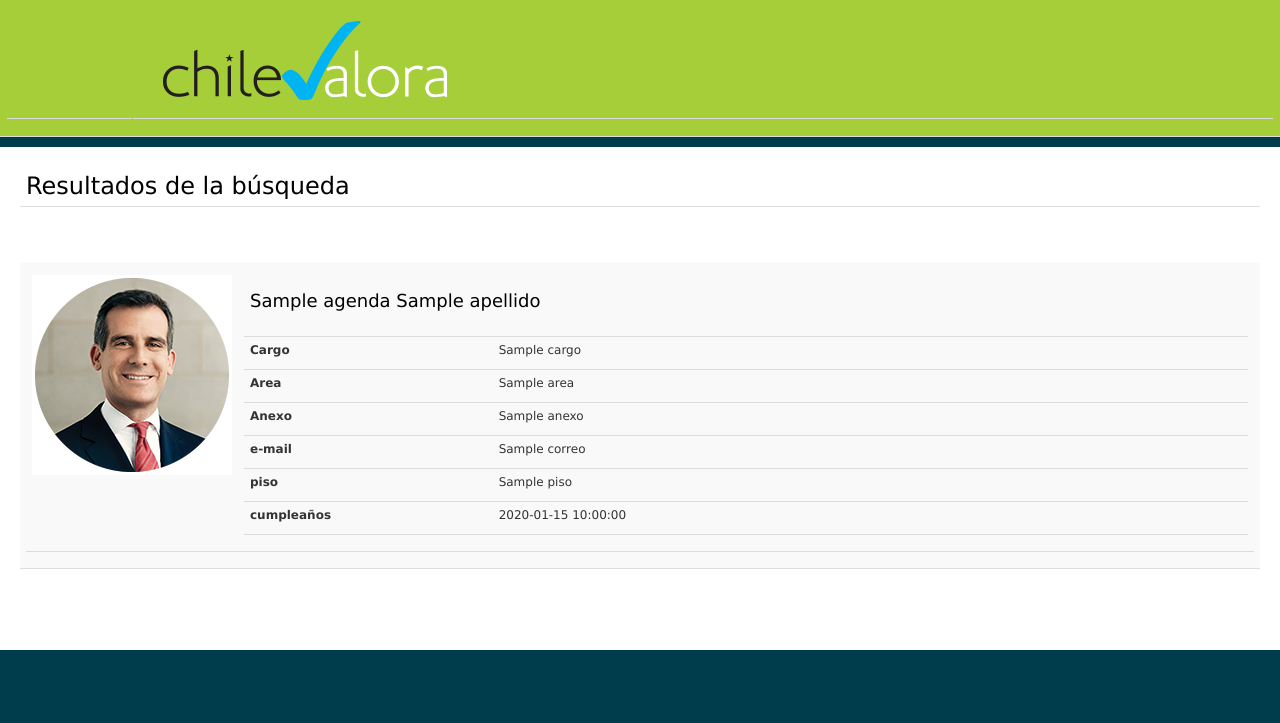
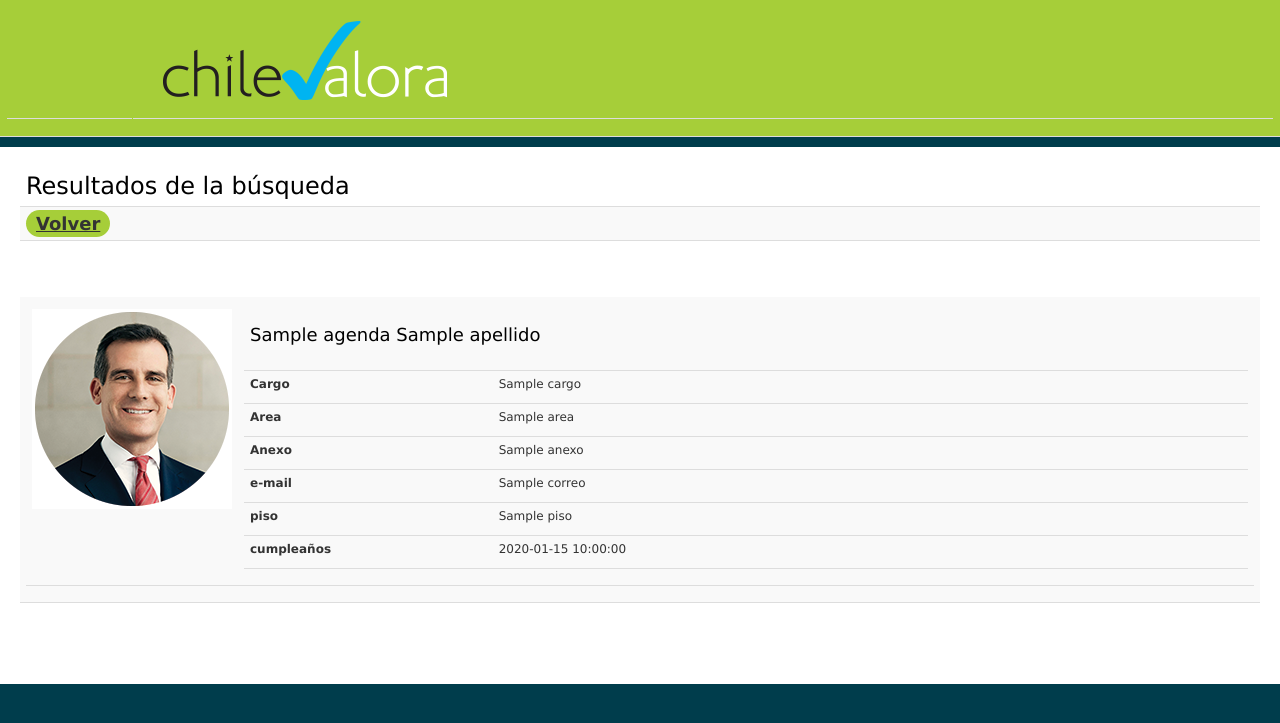
Before and after one commit to EstebanMondaca/IntraPersonal, a CakePHP app: the page made by app/View/Agendas/view.ctp in a window 1280 px wide. Shown: the top 723 px of the page. Run offline with PHP 8.4 and a stand-in for CakePHP, Linux system fonts and the light colour scheme; the template is opened without the code that fills it: most values are stand-ins (such as "Sample title", 1, 10 or a date in 2020); data that the repository does not hold is empty; some libraries are stand-ins or nearby versions.

Commit message:
Nuevo Boton
Agrego nuevo botones y un cambio de estilo del boton

```diff
--- a/app/View/Agendas/view.ctp
+++ b/app/View/Agendas/view.ctp
@@ -7,9 +7,15 @@
    <tr>
      <td colspan="2" class="tipografia3">Resultados de la búsqueda</td>
    </tr>
+   <td>
+    <?php
+    echo $this->Html->link('Volver',array('controller' => 'pages', 'action' => 'index'),array('class' => 'boton'));
+    ?>
+    </td>
  </table>
  <p>
     <br />
+
     <br />
  </p>
 
--- a/app/View/Agendas/viewarea.ctp
+++ b/app/View/Agendas/viewarea.ctp
@@ -7,6 +7,11 @@
    <tr>
      <td colspan="2" class="tipografia3">Resultados de la búsqueda</td>
    </tr>
+     <td>
+    <?php
+    echo $this->Html->link('Volver',array('controller' => 'pages', 'action' => 'index'))
+    ?>
+    </td>
  </table>
  <p>
     <br />
--- a/app/webroot/css/busqueda.css
+++ b/app/webroot/css/busqueda.css
@@ -1,13 +1,24 @@
 @charset "utf-8";
 /* CSS Document */
-.tipografia {font-family:Verdana, Geneva, sans-serif; font-size:12px; color:#333}
+.tipografia {
+		font-family:Verdana, Geneva, sans-serif;
+		font-size:12px;
+		color:#333
+}
 .tipografia2 {font-family:Verdana, Geneva, sans-serif; font-size:14px; padding-top:15px; color:#5C7904}
 
 .tipografia3 {font-family:Verdana, Geneva, sans-serif; font-size:24px; padding-top:15px; color:#000000}
 
 .tipografia4 {font-family:Verdana, Geneva, sans-serif; font-size:14px; color:#5C7904;}
 
-.boton {background-color:#A6CE39; border:none; font-size:18px; color:#FFF; padding:15px;}
+.boton {
+	background-color:#A6CE39;
+	border:none;
+	border-radius: 15px 15px 15px 15px;
+	font-size:18px;
+	color:#FFF;
+	padding:3px 10px 3px 10px;
+}
 
 .fondodot {background:url(linea.png); background-repeat:repeat-x;}
 
@@ -16,3 +27,7 @@
 .resultado1 {font-family:Verdana, Geneva, sans-serif; font-size:18px; padding-top:15px; color:#000000}
 
 .resultadotitle {font-family:Verdana, Geneva, sans-serif; font-size:18px; padding-top:24px; color:#27B1E6}
+
+.logo {
+	size: 75%;
+}
```
